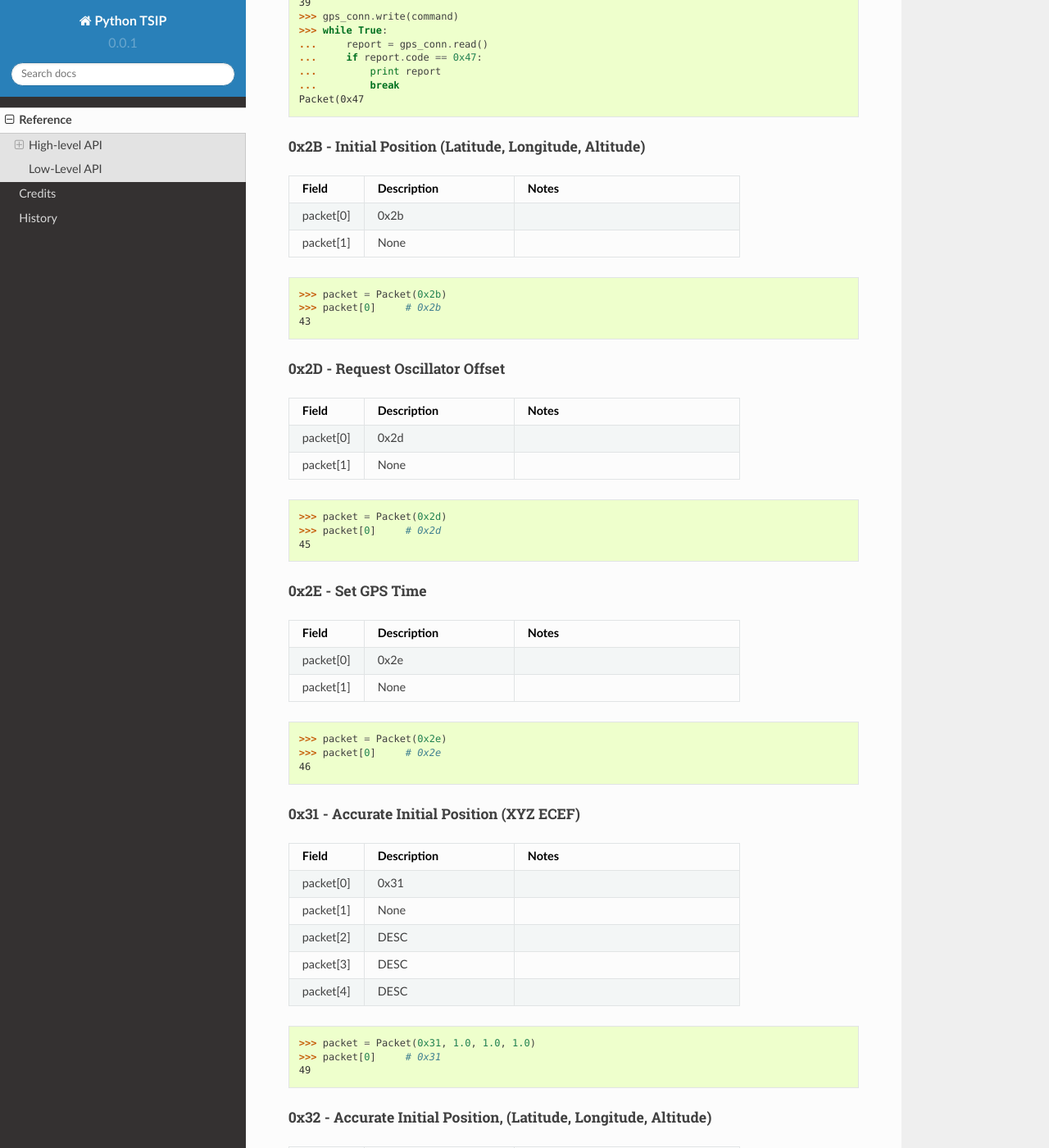
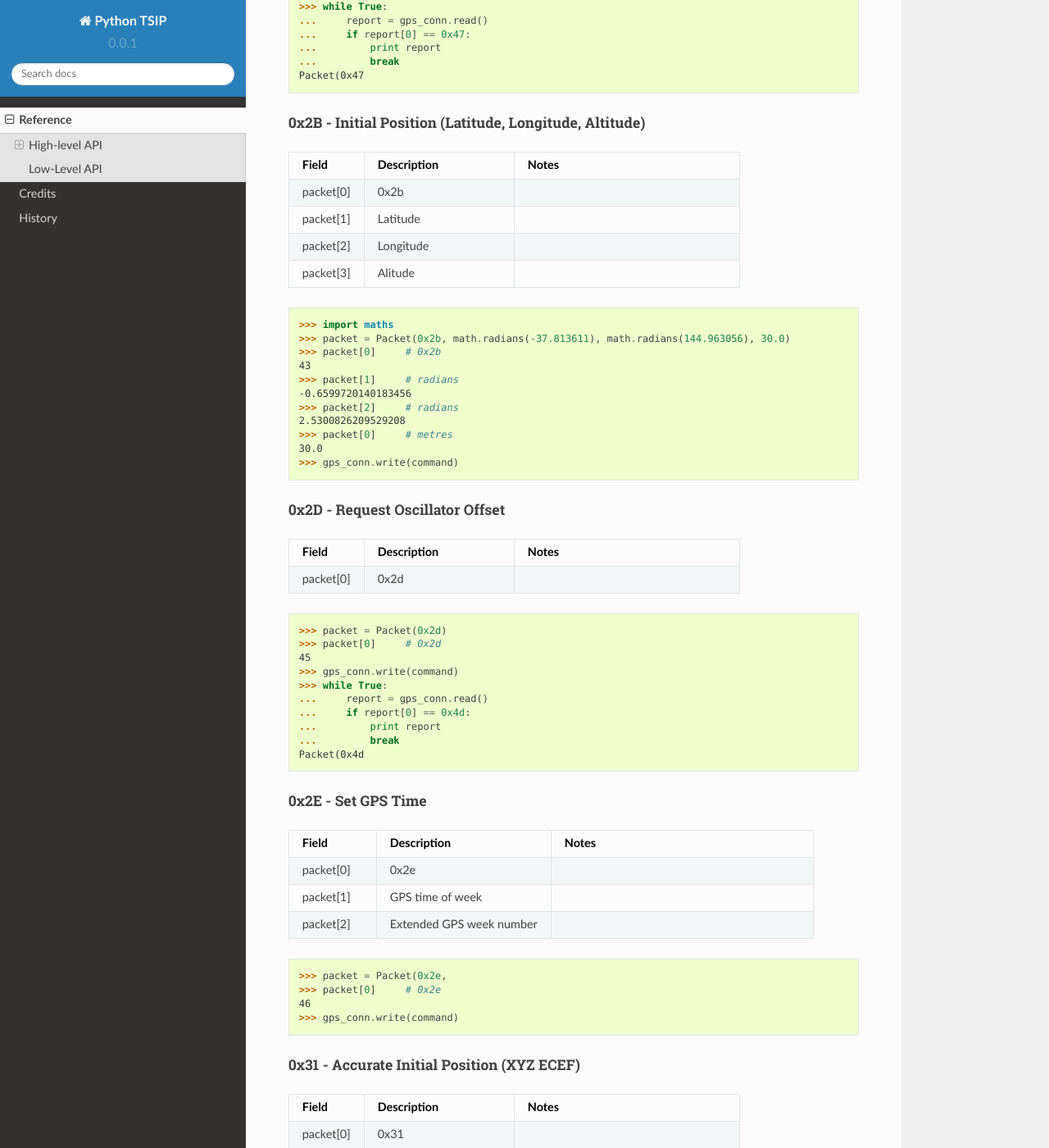
Before and after one commit to mjuenema/python-TSIP, a Sphinx documentation site: the page built from docs/packets.rst, in a window 1280 px wide and 1400 px high, scrolled down 4792 px. Shown: the whole window at 82% size. Built offline with Sphinx 7.4.7 and the Read the Docs theme 2.0.0, drawn with Linux system fonts in a browser that asks for light colours; some of the changed text lies outside the part shown.

Commit message:
packets.rst

```diff
--- a/docs/packets.rst
+++ b/docs/packets.rst
@@ -82,10 +82,10 @@ Command Packets
    >>> gps_conn.write(command)
    >>> while True:
    ...     report = gps_conn.read()
-   ...     if report.code == 0x1c and report.subcode == 0x81:
+   ...     if report[0] == 0x1c and report.subcode == 0x81:
    ...         print report
    ...         break
-   Packet(0x1c, 0x81
+   Packet(0x1c, 0x81, ...)
 
 
 0x1C - Firmware Version 03
@@ -109,10 +109,10 @@ Command Packets
    >>> gps_conn.write(command)
    >>> while True:
    ...     report = gps_conn.read()
-   ...     if report.code == 0x1c and report.subcode == 0x83:
+   ...     if report[0] == 0x1c and report.subcode == 0x83:
    ...         print report
    ...         break
-   Packet(0x1c, 0x83
+   Packet(0x1c, 0x83, ...)
 
 
 0x1E - Clear Battery Backup, then Reset
@@ -123,8 +123,7 @@ Command Packets
    :widths: 10, 20, 30
 
    "packet[0]", "0x1e", ""
-   "packet[1]", "None", ""
-   "packet[2]", "Reset type", ""
+   "packet[1]", "Reset type", ""
 
 
 .. code-block:: python
@@ -132,6 +131,8 @@ Command Packets
    >>> command = Packet(0x1e, 0x46)    # 0x46 = factory reset
    >>> command[0]  # 0x1e
    30
+   >>> command[1]  # 0x46
+   70
    >>> gps_conn.write(command)
 
 
@@ -143,23 +144,20 @@ Command Packets
    :widths: 10, 20, 30
 
    "packet[0]", "0x1f", ""
-   "packet[1]", "None", ""
-
-
-.. code-block:: python
-
-   >>> packet = Packet(0x1f)
-   >>> packet[0]  # 0x1f
+
+
+.. code-block:: python
+
+   >>> command = Packet(0x1f)
+   >>> command[0]  # 0x1f
    31
-   >>> packet[1]  # None
-   None
    >>> gps_conn.write(command)
    >>> while True:
    ...     report = gps_conn.read()
-   ...     if report.code == 0x45:
+   ...     if report[0] == 0x45:
    ...         print report
    ...         break
-   Packet(0x45
+   Packet(0x45, ...)
 
 
 0x21 - Request Current Time
@@ -170,15 +168,20 @@ Command Packets
    :widths: 10, 20, 30
 
    "packet[0]", "0x21", ""
-   "packet[1]", "None", ""
-
-
-.. code-block:: python
-
-   >>> packet = Packet(0x21)
-   >>> packet[0]  # 0x21
+
+
+.. code-block:: python
+
+   >>> command = Packet(0x21)
+   >>> command[0]  # 0x21
    33
-
+   >>> gps_conn.write(command)
+   >>> while True:
+   ...     report = gps_conn.read()
+   ...     if report[0] == 0x41:
+   ...         print report
+   ...         break
+   Packet(0x41, ...)
 
 
 0x23 - Initial Position (XYZ ECEF)
@@ -189,17 +192,23 @@ Command Packets
    :widths: 10, 20, 30
 
    "packet[0]", "0x23", ""
-   "packet[1]", "None", ""
-   "packet[2]", "DESC", ""
-   "packet[3]", "DESC", ""
-   "packet[4]", "DESC", ""
-
-
-.. code-block:: python
-
-   >>> packet = Packet(0x23, 1.0, 1.0, 1.0)
-   >>> packet[0]  # 0x23
+   "packet[1]", "X", ""
+   "packet[2]", "Y", ""
+   "packet[3]", "Z", ""
+
+
+.. code-block:: python
+
+   >>> packet = Packet(0x23, -4130.889, 2896.451, -3889.139)
+   >>> packet[0]        # 0x23
    35
+   >>> packet[1]        # X
+   -4130.889
+   >>> packet[2]        # Y
+   2896.451
+   >>> packet[3]        # Z
+   -3889.139
+   >>> gps_conn.write(command)
 
 
 0x24 - Request GPS Receiver Position Fix Mode
@@ -210,18 +219,17 @@ Command Packets
    :widths: 10, 20, 30
 
    "packet[0]", "0x24", ""
-   "packet[1]", "None", ""
 
 
 .. code-block:: python
 
    >>> command = Packet(0x24)
-   >>> command[0]  # 0x24
+   >>> command[0]       # 0x24
    36
    >>> gps_conn.write(command)
    >>> while True:
    ...     report = gps_conn.read()
-   ...     if report.code == 0x6d:
+   ...     if report[0] == 0x6d:
    ...         print report
    ...         break
    Packet(0x6d
@@ -235,13 +243,12 @@ Command Packets
    :widths: 10, 20, 30
 
    "packet[0]", "0x25", ""
-   "packet[1]", "None", ""
 
 
 .. code-block:: python
 
    >>> command = Packet(0x25)
-   >>> command[0]     # 0x25
+   >>> command[0]       # 0x25
    37
    >>> gps_conn.write(command)
 
@@ -254,24 +261,22 @@ Command Packets
    :widths: 10, 20, 30
 
    "packet[0]", "0x26", ""
-   "packet[1]", "None", ""
 
 
 .. code-block:: python
 
    >>> command = Packet(0x26)
-   >>> command[0]     # 0x26
+   >>> command[0]       # 0x26
    38
    >>> gps_conn.write(command)
    >>> while True:
    ...     report = gps_conn.read()
-   ...     if report.code == 0x46 or report.code == 0x4b:
+   ...     if report[0] == 0x46 or report[0] == 0x4b:
    ...         print report
    ...         break
    Packet(0x4b
 
 
-
 0x27 - Request Signal Levels
 ............................
 
@@ -280,7 +285,6 @@ Command Packets
    :widths: 10, 20, 30
 
    "packet[0]", "0x27", ""
-   "packet[1]", "None", ""
 
 
 .. code-block:: python
@@ -291,7 +295,7 @@ Command Packets
    >>> gps_conn.write(command)
    >>> while True:
    ...     report = gps_conn.read()
-   ...     if report.code == 0x47:
+   ...     if report[0] == 0x47:
    ...         print report
    ...         break
    Packet(0x47
@@ -306,15 +310,24 @@ Command Packets
    :widths: 10, 20, 30
 
    "packet[0]", "0x2b", ""
-   "packet[1]", "None", ""
-
-
-.. code-block:: python
-
-   >>> packet = Packet(0x2b)
+   "packet[1]", "Latitude", ""
+   "packet[2]", "Longitude", ""
+   "packet[3]", "Alitude", ""
+
+
+.. code-block:: python
+
+   >>> import maths
+   >>> packet = Packet(0x2b, math.radians(-37.813611), math.radians(144.963056), 30.0)
    >>> packet[0]     # 0x2b
    43
-
+   >>> packet[1]     # radians
+   -0.6599720140183456
+   >>> packet[2]     # radians
+   2.5300826209529208
+   >>> packet[0]     # metres
+   30.0
+   >>> gps_conn.write(command)
 
 
 0x2D - Request Oscillator Offset
@@ -325,7 +338,6 @@ Command Packets
    :widths: 10, 20, 30
 
    "packet[0]", "0x2d", ""
-   "packet[1]", "None", ""
 
 
 .. code-block:: python
@@ -333,6 +345,13 @@ Command Packets
    >>> packet = Packet(0x2d)
    >>> packet[0]     # 0x2d
    45
+   >>> gps_conn.write(command)
+   >>> while True:
+   ...     report = gps_conn.read()
+   ...     if report[0] == 0x4d:
+   ...         print report
+   ...         break
+   Packet(0x4d
 
 
 0x2E - Set GPS Time
@@ -343,14 +362,16 @@ Command Packets
    :widths: 10, 20, 30
 
    "packet[0]", "0x2e", ""
-   "packet[1]", "None", ""
-
-
-.. code-block:: python
-
-   >>> packet = Packet(0x2e)
+   "packet[1]", "GPS time of week", ""
+   "packet[2]", "Extended GPS week number", ""
+
+
+.. code-block:: python
+
+   >>> packet = Packet(0x2e,
    >>> packet[0]     # 0x2e
    46
+   >>> gps_conn.write(command)
 
 
 0x31 - Accurate Initial Position (XYZ ECEF)
@@ -361,17 +382,24 @@ Command Packets
    :widths: 10, 20, 30
 
    "packet[0]", "0x31", ""
-   "packet[1]", "None", ""
-   "packet[2]", "DESC", ""
-   "packet[3]", "DESC", ""
-   "packet[4]", "DESC", ""
-
-
-.. code-block:: python
-
-   >>> packet = Packet(0x31, 1.0, 1.0, 1.0)
+   "packet[1]", "Latitude", ""
+   "packet[2]", "Longitude", ""
+   "packet[3]", "Alitude", ""
+
+.. code-block:: python
+
+   >>> packet = Packet(0x2b, math.radians(-37.813611), math.radians(144.963056), 30.0)
    >>> packet[0]     # 0x31
    49
+   >>> packet[1]     # radians
+   -0.6599720140183456
+   >>> packet[2]     # radians
+   2.5300826209529208
+   >>> packet[0]     # metres
+   30.0
+   >>> gps_conn.write(command)
+
+.. TODO continue here
 
 
 0x32 - Accurate Initial Position, (Latitude, Longitude, Altitude)
```
